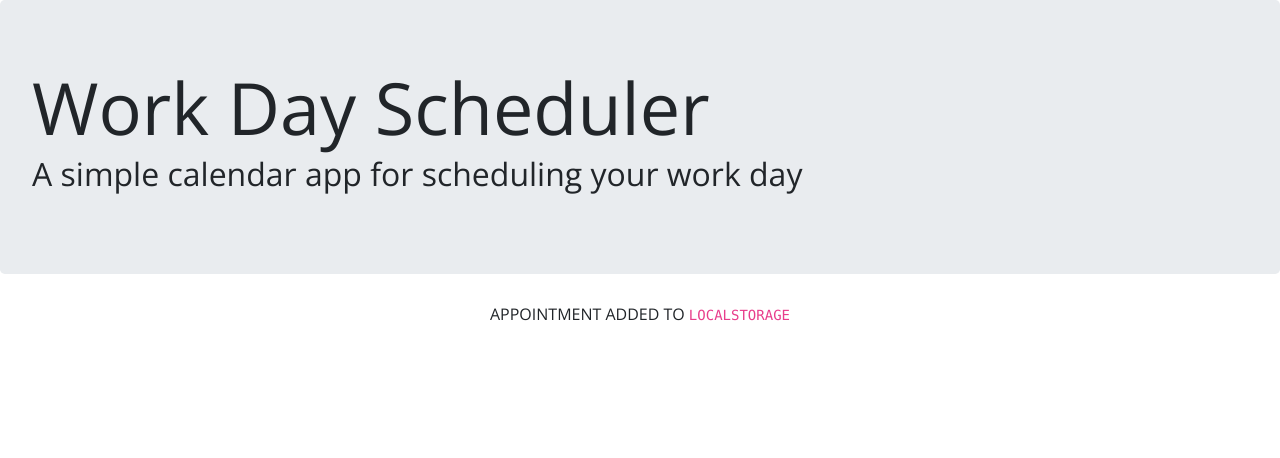
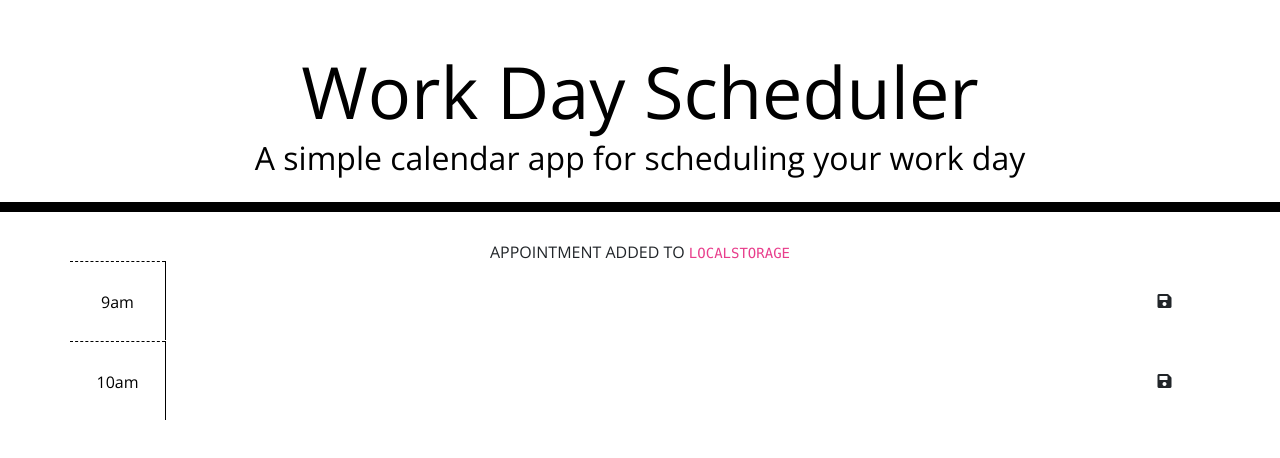
Before and after one commit to rajveer-s/Day-Planner, a plain HTML site: page index.html in a window 1280 px wide. Drawn offline with nearby package versions, Linux system fonts and the light colour scheme; files that its build step writes are made by us from their sources; files whose address does not match are found by name.

Commit message:
timeblocks updated

```diff
--- a/develop/css/style.css
+++ b/develop/css/style.css
@@ -20,3 +20,34 @@ body {
   .lead{
     font-size: 2rem;
   }
+
+  /* predefined bootstrap class  */
+  .jumbotron {
+    text-align: center;
+    background-color: transparent;
+    color: black;
+    border-radius: 0;
+    border-bottom: 10px solid black;
+    padding: 3rem 2rem 8px 2rem ;
+  }
+
+  .description {
+    white-space: pre-wrap;
+  }
+
+  .time-block {
+    text-align: center;
+    border-radius: 15px;
+  }
+
+  .row {
+    white-space: pre-wrap;
+    height: 80px;
+    border-top: 1px solid white;
+  }
+
+  .hour {
+    background-color: #ffffff;
+    color: #000000;
+    border-top: 1px dashed #000000;
+  }
--- a/index.html
+++ b/index.html
@@ -26,6 +26,58 @@
       </header>
       <!-- section to display a message  -->
       <section class="text-center notification" id="notify">APPOINTMENT ADDED TO <code>LOCALSTORAGE</code></section>
+
+      <!-- container div will hold all the input fields/rows   -->
+      <div class="container">
+        <!-- Timeblocks go here -->
+        <div id="hour9" class="row time-block">
+          <div class="col-md-1 hour text-center">
+            9am
+          </div>
+          <textarea class="col-md-10 description">
+          </textarea>
+          <button class="btn saveBtn col-md-1"> <i class="fas fa-save"></i></button>
+        </div>
+        <div id="hour10" class="row time-block">
+          <div class="col-md-1 hour">
+            10am
+          </div>
+          <textarea class="col-md-10 description">
+          </textarea>
+          <button class="btn saveBtn col-md-1"> <i class="fas fa-save"></i></button>
+        </div>
+
+
+
+
+
+
+
+
+
+
+
+
+
+
+
+
+
+
+
+
+
+
+
+
+
+
+
+
+
+
+
+
     <!-- jquery library -->
     <script src="https://cdnjs.cloudflare.com/ajax/libs/jquery/3.2.1/jquery.min.js"></script>
     <!-- momentjs time  -->
```
